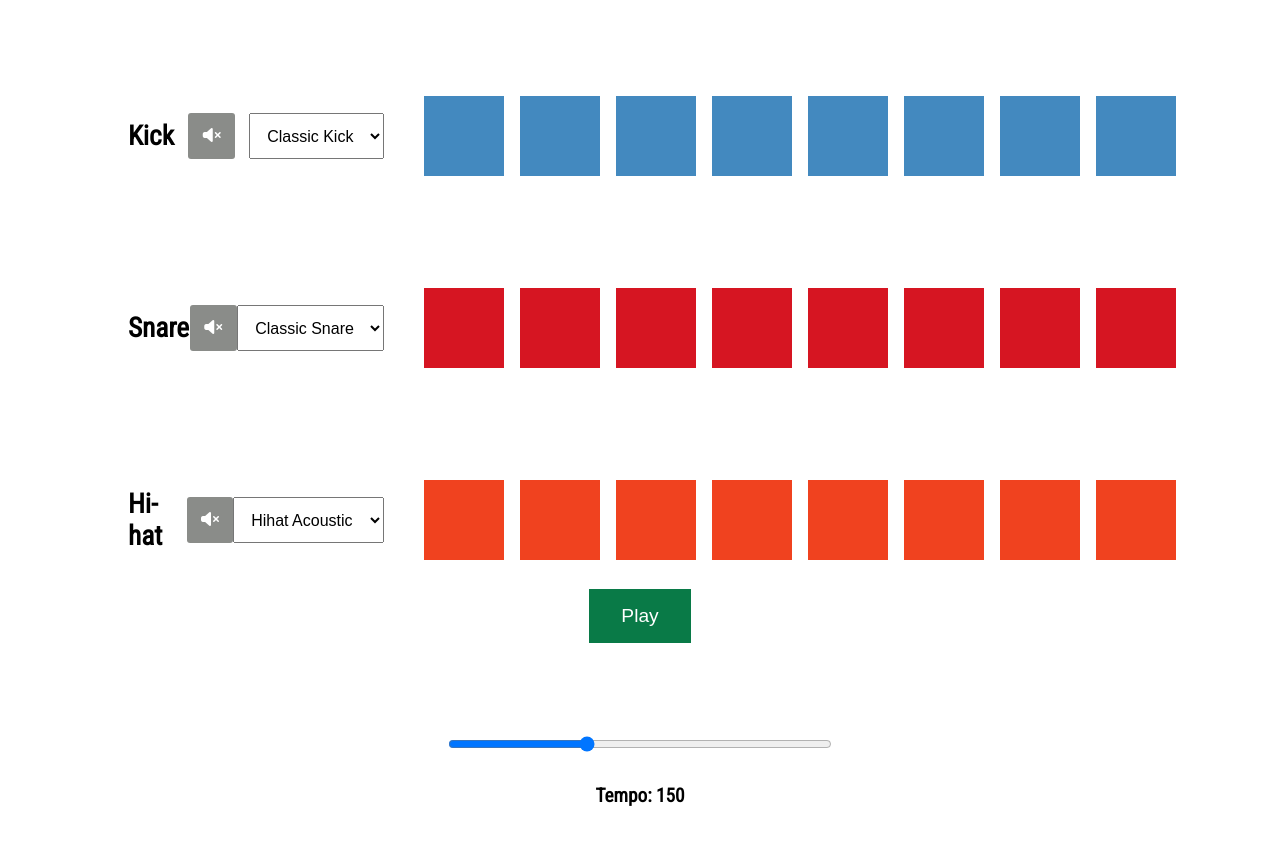
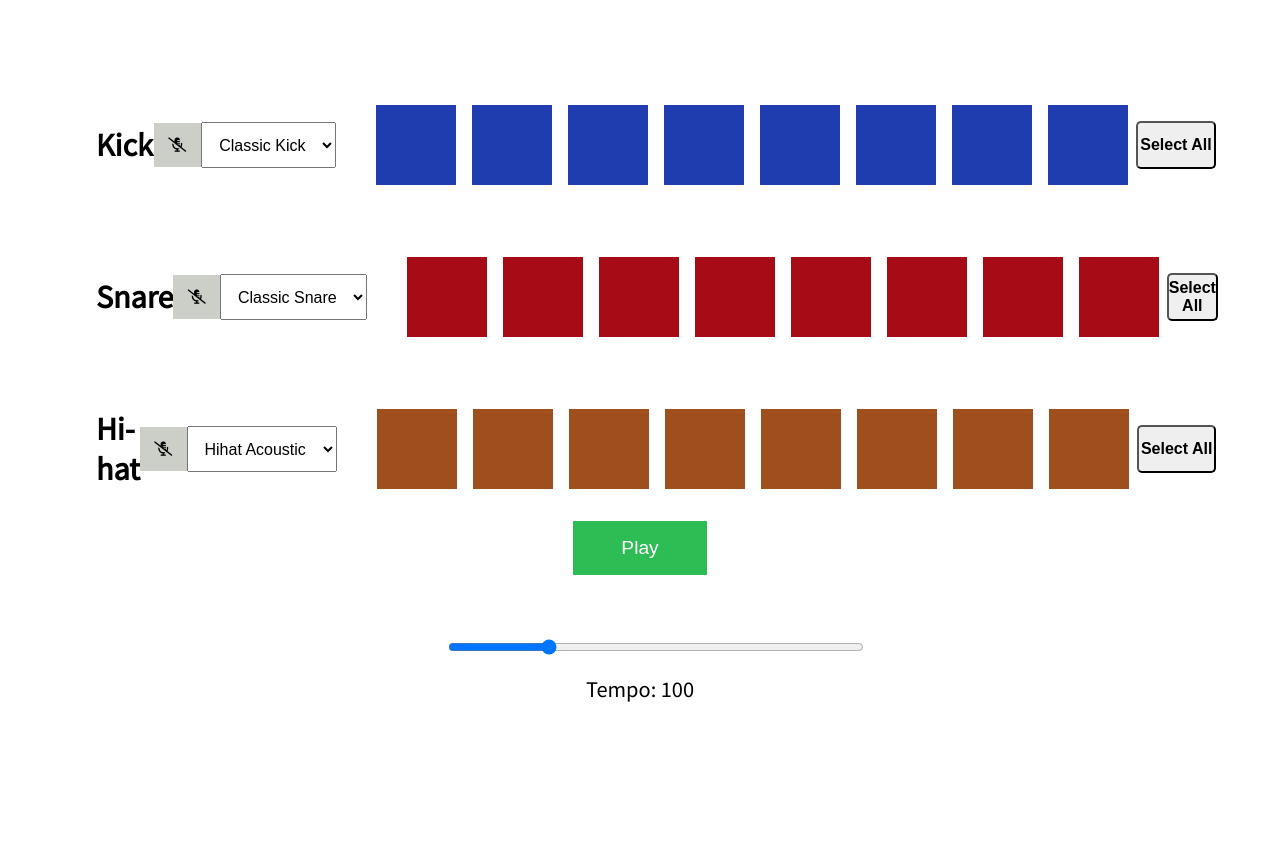
Before and after one commit to Ilkin1992/ilkin_javascript_projects, a PHP site: page / in a window 1280 px wide. After the commit the page ends 702 px from the top, so only its background shows below. Run offline with PHP 8.4, Linux system fonts and the light colour scheme; some libraries are stand-ins or nearby versions.

Commit message:
Added additional functionality

```diff
--- a/Beatmaker/css/style.css
+++ b/Beatmaker/css/style.css
@@ -1,53 +1,16 @@
 * {
     margin: 0;
     padding: 0;
-    box-sizing: border-box;
 }
 
 body {
-    font-family: 'Roboto Condensed', sans-serif;
-    font-size: 0.85rem;
+    font-family: 'Source Sans Pro', sans-serif;
 }
 
 i,
 svg {
     pointer-events: none;
 }
-
-.kick-pad,
-.snare-pad,
-.hihat-pad {
-    width: 5rem;
-    height: 5rem;
-    margin: 1rem 0.5rem;
-    cursor: pointer;
-}
-
-.kick-pad {
-    background-color: #4389bf;
-}
-
-.snare-pad {
-    background-color: #d61522;
-}
-
-.hihat-pad {
-    background-color: #f0421f;
-}
-
-.kick-pad.active {
-    background-color: #1a6197;
-}
-
-.snare-pad.active {
-    background-color: #af0f1a;
-}
-
-.hihat-pad.active {
-    background-color: #c02c0f;
-}
-
-
 
 .sequencer {
     display: flex;
@@ -57,14 +20,54 @@ svg {
     justify-content: center;
 }
 
-.hihat-track,
-.snare-track,
-.kick-track {
+
+.kick_pad,
+.snare_pad,
+.hihat_pad {
+    width: 5rem;
+    height: 5rem;
+    margin: 1rem 0.5rem;
+    cursor: pointer;
+}
+
+.kick_pad {
+    background-color: #203db0;
+}
+
+.snare_pad {
+    background-color: #a60c16;
+}
+
+.hihat_pad {
+    background-color: #a14e1f;
+}
+
+
+.pad {
+    transition: all 0.5s ease;
+}
+
+
+.kick_pad.active {
+    background-color: #0a2488;
+}
+
+.snare_pad.active {
+    background-color: #92060f;
+}
+
+.hihat_pad.active {
+    background-color: #7c360d;
+}
+
+.kick_track,
+.snare_track,
+.hihat_track {
     display: flex;
     align-items: center;
-    width: 85%;
+    width: 90%;
     justify-content: space-between;
-    margin-top: 5rem;
+    margin-top: 2.5rem;
 }
 
 .kick,
@@ -81,31 +84,46 @@ svg {
     margin: 0rem 2rem;
 }
 
-.controls button {
+.mute {
     padding: 0.9rem;
     border: none;
-    background: #8a8c89;
-    color: white;
-    font-size: 1rem;
-    border-radius: 3px;
+    background-color: #cccfc8;
+    font-size: 0.9rem;
     cursor: pointer;
-    transition: all 0.5 ease;
-}
-
-.pad {
     transition: all 0.5s ease;
 }
 
-.play {
-    padding: 1rem 2rem;
-    font-size: 1.2rem;
-    background: #097a47;
-    color: white;
-    border: none;
-    cursor: pointer;
-    margin-top: 0.8rem;
-    margin-bottom: 0.8rem;
+.mute2 {
+    background-color: #535352;
 }
+
+.active {
+    background-color: #6c7068;
+}
+
+.choose {
+    width: 5rem;
+    height: 3rem;
+    font-size: 1rem;
+    font-weight: 600;
+    border-radius: 5px;
+}
+
+.tempo {
+    margin: 3rem;
+    width: 30%;
+}
+
+.tempo_slider {
+    padding: 1rem;
+    width: 100%;
+}
+
+.tempo p {
+    text-align: center;
+    font-size: 1.4rem;
+}
+
 
 select {
     padding: 0.8rem;
@@ -113,29 +131,22 @@ select {
 }
 
 
-.mute.active {
-    background: #464746;
-}
-
-.tempo {
-    margin: 3rem;
-    width: 30%;
-}
-
-.tempo-slider {
-    padding: 1rem;
-
-    margin: 1rem 0rem;
-    width: 100%;
-    position: relative;
+.play {
+    padding: 1rem 3rem;
+    font-size: 1.2rem;
+    margin-top: 1rem;
+    color: white;
+    background-color: #2dbd54;
+    border: none;
     cursor: pointer;
 }
 
-.tempo p {
-    font-size: 1.2rem;
-    font-weight: bold;
-    text-align: center;
+.stop {
+    background-color: #92060f;
 }
+
+
+
 
 @keyframes playTrack {
     from {
@@ -145,4 +156,33 @@ select {
     to {
         transform: scale(1.2);
     }
+
 }
+
+
+
+@media only screen and (max-width: 600px) {
+
+    .kick_track,
+    .snare_track,
+    .hihat_track {
+        display: flex;
+        flex-direction: column;
+        align-items: center;
+        width: 90%;
+        justify-content: space-between;
+        margin-top: 2.5rem;
+    }
+
+    .kick,
+    .snare,
+    .hihat {
+        display: flex;
+        width: 70%;
+    }
+
+    .controls {
+        display: block;
+    }
+
+}
--- a/Beatmaker/index.html
+++ b/Beatmaker/index.html
@@ -3,73 +3,78 @@
   <head>
     <meta charset="UTF-8" />
     <meta name="viewport" content="width=device-width, initial-scale=1.0" />
-    <title>Beatmaker</title>
-    <link rel="preconnect" href="https://fonts.gstatic.com" />
-    <link
-      href="https://fonts.googleapis.com/css2?family=Roboto+Condensed&display=swap"
-      rel="stylesheet"
-    />
+    <title>Document</title>
     <script
       src="https://kit.fontawesome.com/c23a6f5490.js"
       crossorigin="anonymous"
     ></script>
+    <link rel="preconnect" href="https://fonts.gstatic.com" />
+    <link
+      href="https://fonts.googleapis.com/css2?family=Source+Sans+Pro&display=swap"
+      rel="stylesheet"
+    />
     <link rel="stylesheet" href="css/style.css" />
   </head>
   <body>
     <div class="sequencer">
-      <div class="kick-track">
+      <!-- First (kick) track -->
+      <div class="kick_track">
         <div class="controls">
           <h1>Kick</h1>
-          <button data-track="0" class="mute kick-volume">
-            <i class="fas fa-volume-mute"></i>
+          <button data-track="0" class="mute kick_volume">
+            <i class="fas fa-microphone-alt-slash"></i>
           </button>
-          <select name="kick-select" id="kick-select">
+          <select name="kick_select" id="kick_select" class="kick_select">
             <option value="./sounds/kick-classic.wav">Classic Kick</option>
             <option value="./sounds/kick-808.wav">808 Kick</option>
-            <option value="./sounds/kick-heavy.wav">Kick Heavy</option>
+            <option value="./sounds/kick-heavy.wav">Heavy Kick</option>
           </select>
         </div>
         <div class="kick">
-          <div class="pad kick-pad b0"></div>
-          <div class="pad kick-pad b1"></div>
-          <div class="pad kick-pad b2"></div>
-          <div class="pad kick-pad b3"></div>
-          <div class="pad kick-pad b4"></div>
-          <div class="pad kick-pad b5"></div>
-          <div class="pad kick-pad b6"></div>
-          <div class="pad kick-pad b7"></div>
+          <div class="pad kick_pad b0"></div>
+          <div class="pad kick_pad b1"></div>
+          <div class="pad kick_pad b2"></div>
+          <div class="pad kick_pad b3"></div>
+          <div class="pad kick_pad b4"></div>
+          <div class="pad kick_pad b5"></div>
+          <div class="pad kick_pad b6"></div>
+          <div class="pad kick_pad b7"></div>
         </div>
+        <button data-track="0" class="choose">Select All</button>
       </div>
-      <div class="snare-track">
+      <!-- Second (snare) track -->
+      <div class="snare_track">
         <div class="controls">
           <h1>Snare</h1>
-          <button data-track="1" class="mute snare-volume">
-            <i class="fas fa-volume-mute"></i>
+          <button data-track="1" class="mute snare_volume">
+            <i class="fas fa-microphone-alt-slash"></i>
           </button>
-          <select name="snare-select" id="snare-select">
+          <select name="snare_select" id="snare_select" class="snare_select">
             <option value="./sounds/snare-acoustic01.wav">Classic Snare</option>
             <option value="./sounds/snare-808.wav">808 Snare</option>
             <option value="./sounds/snare-vinyl02.wav">Snare Vinyl</option>
           </select>
         </div>
         <div class="snare">
-          <div class="pad snare-pad b0"></div>
-          <div class="pad snare-pad b1"></div>
-          <div class="pad snare-pad b2"></div>
-          <div class="pad snare-pad b3"></div>
-          <div class="pad snare-pad b4"></div>
-          <div class="pad snare-pad b5"></div>
-          <div class="pad snare-pad b6"></div>
-          <div class="pad snare-pad b7"></div>
+          <div class="pad snare_pad b0"></div>
+          <div class="pad snare_pad b1"></div>
+          <div class="pad snare_pad b2"></div>
+          <div class="pad snare_pad b3"></div>
+          <div class="pad snare_pad b4"></div>
+          <div class="pad snare_pad b5"></div>
+          <div class="pad snare_pad b6"></div>
+          <div class="pad snare_pad b7"></div>
         </div>
+        <button data-track="1" class="choose">Select All</button>
       </div>
-      <div class="hihat-track">
+      <!-- Third (Hi-hat track) -->
+      <div class="hihat_track">
         <div class="controls">
           <h1>Hi-hat</h1>
-          <button data-track="2" class="mute hihat-volume">
-            <i class="fas fa-volume-mute"></i>
+          <button data-track="2" class="mute hihat_volume">
+            <i class="fas fa-microphone-alt-slash"></i>
           </button>
-          <select name="hihat-select" id="hihat-select">
+          <select name="hihat_select" id="hihat_select" class="hihat_select">
             <option value="./sounds/hihat-acoustic01.wav">
               Hihat Acoustic
             </option>
@@ -77,32 +82,33 @@
           </select>
         </div>
         <div class="hihat">
-          <div class="pad hihat-pad b0"></div>
-          <div class="pad hihat-pad b1"></div>
-          <div class="pad hihat-pad b2"></div>
-          <div class="pad hihat-pad b3"></div>
-          <div class="pad hihat-pad b4"></div>
-          <div class="pad hihat-pad b5"></div>
-          <div class="pad hihat-pad b6"></div>
-          <div class="pad hihat-pad b7"></div>
+          <div class="pad hihat_pad b0"></div>
+          <div class="pad hihat_pad b1"></div>
+          <div class="pad hihat_pad b2"></div>
+          <div class="pad hihat_pad b3"></div>
+          <div class="pad hihat_pad b4"></div>
+          <div class="pad hihat_pad b5"></div>
+          <div class="pad hihat_pad b6"></div>
+          <div class="pad hihat_pad b7"></div>
         </div>
+        <button data-track="2" class="choose">Select All</button>
       </div>
       <button class="play">Play</button>
       <div class="tempo">
         <input
+          class="tempo_slider"
           type="range"
-          class="tempo-slider"
           max="400"
           min="20"
-          value="150"
+          value="100"
         />
-        <p>Tempo: <span class="tempo-nr">150</span></p>
+        <p>Tempo: <span class="tempo_number">100</span></p>
       </div>
     </div>
 
-    <audio class="kick-sound" src="sounds/kick-classic.wav"></audio>
-    <audio class="snare-sound" src="sounds/snare-acoustic01.wav"></audio>
-    <audio class="hihat-sound" src="sounds/hihat-acoustic01.wav"></audio>
+    <audio class="kick_sound" src="sounds/kick-classic.wav"></audio>
+    <audio class="snare_sound" src="sounds/snare-acoustic01.wav"></audio>
+    <audio class="hihat_sound" src="sounds/hihat-acoustic01.wav"></audio>
     <script src="js/app.js"></script>
   </body>
 </html>
--- a/Beatmaker/js/app.js
+++ b/Beatmaker/js/app.js
@@ -5,16 +5,19 @@ class Drumkit {
         this.currentKick = './sounds/kick-classic.wav';
         this.currentSnare = './sounds/snare-acoustic01.wav';
         this.currentHihat = './sounds/hihat-acoustic01.wav';
-        this.kickAudio = document.querySelector('.kick-sound');
-        this.snareAudio = document.querySelector('.snare-sound');
-        this.hihatAudio = document.querySelector('.hihat-sound');
+        this.kickAudio = document.querySelector('.kick_sound');
+        this.snareAudio = document.querySelector('.snare_sound');
+        this.hihatAudio = document.querySelector('.hihat_sound');
         this.index = 0;
-        this.bpm = 250;
+        this.bpm = 120;
         this.isPlaying = null;
         this.selects = document.querySelectorAll('select');
         this.muteBtns = document.querySelectorAll('.mute');
-        this.tempoSlider = document.querySelector('.tempo-slider');
+        this.tempoSlider = document.querySelector('.tempo_slider');
+        this.chooseAllButtons = document.querySelectorAll('.choose');
     }
+
+
 
     activePad() {
         this.classList.toggle('active');
@@ -26,150 +29,168 @@ class Drumkit {
         //Loop over the pads
         activeBars.forEach(bar => {
             bar.style.animation = `playTrack 0.3s alternate ease-in-out 2`;
-        //Check if pads are active
-        if(bar.classList.contains('active')) {
-        //Check each sound
-        if (bar.classList.contains('kick-pad')) {
+            //Adding sounds
+            if (bar.classList.contains('active')) {
+                if (bar.classList.contains('kick_pad')) {
                     this.kickAudio.currentTime = 0;
                     this.kickAudio.play();
                 }
-        if (bar.classList.contains('snare-pad')) {
+                if (bar.classList.contains('snare_pad')) {
                     this.snareAudio.currentTime = 0;
                     this.snareAudio.play();
                 }
-        if (bar.classList.contains('hihat-pad')) {
+                if (bar.classList.contains('hihat_pad')) {
                     this.hihatAudio.currentTime = 0;
                     this.hihatAudio.play();
                 }
-        };
-        });
+            }
+        })
+        this.index++;
+    }
 
-        this.index++;
-
-    }
     start() {
         const interval = (60/this.bpm) * 1000;
-        //Clear the interval
-        if (this.isPlaying) {
+        if (!this.isPlaying) {
+            this.isPlaying = setInterval( ()=> {
+                this.repeat();
+                },interval)
+        } else {
             clearInterval(this.isPlaying);
-            console.log(this.isPlaying);
             this.isPlaying = null;
-        } else {
-
-            this.isPlaying = setInterval(() => {
-                this.repeat();
-            }, interval);
         }
     }
+
     updateBtn() {
-       if(!this.isPlaying) {
+        if (!this.isPlaying) {
             this.playBtn.innerText = 'Stop';
-           this.playBtn.classList.add('active');
+            this.playBtn.classList.add('stop');
         } else {
             this.playBtn.innerText = 'Play';
-        this.playBtn.classList.remove('active');
+            this.playBtn.classList.remove('stop');
         }
     }
+
     changeSound(e) {
-       console.log(e);
-       const selectionName = e.target.name;
-       const selectionValue = e.target.value;
-       switch(selectionName) {
-           case 'kick-select':
-               this.kickAudio.src = selectionValue;
+    this.selectionName = e.target.name;
+    this.selectionValue = e.target.value;
+    switch (this.selectionName) {
+        case 'kick_select':
+        this.kickAudio.src = this.selectionValue;
         break;
-           case 'snare-select':
-               this.snareAudio.src = selectionValue;
+        case 'snare_select':
+            this.snareAudio.src = this.selectionValue;
             break;
-           case 'hihat-select':
-               this.hihatAudio.src = selectionValue;
-               break;
+        case 'hihat_select':
+            this.hihatAudio.src = this.selectionValue;
        }
     }
+
     mute(e) {
         const muteIndex = e.target.getAttribute('data-track');
-       e.target.classList.toggle('active');
-
-       if (e.target.classList.contains('active')) {
-           switch(muteIndex) {
-               case '0':
+        e.target.classList.toggle('mute2');
+        if (e.target.classList.contains('mute2')) {
+            switch (muteIndex) {
+                case "0":
                 this.kickAudio.volume = 0;
                 break;
-               case '1':
+                case "1":
                 this.snareAudio.volume = 0;
                 break;
-               case '2':
+                case "2":
                 this.hihatAudio.volume = 0;
-                   break;
             }
-       } else {
-           switch(muteIndex) {
-            case '0':
+        }  else {
+            switch (muteIndex) {
+                case "0":
                 this.kickAudio.volume = 1;
                 break;
-            case '1':
+                case "1":
                 this.snareAudio.volume = 1;
                 break;
-            case '2':
+                case "2":
                 this.hihatAudio.volume = 1;
-                break;
-           }
-       }
-   }
-   changeTempo(e) {
-       const tempoText = document.querySelector('.tempo-nr');
-
-       tempoText.innerText = e.target.value;
-   }
-   updateTempo(e) {
-    this.bpm = e.target.value;
-   clearInterval(this.isPlaying);
-   this.isPlaying = null;
-   const playBtn = document.querySelector('.play');
-   if (playBtn.classList.contains('active')) {
-       this.start();
             }
         }
     }
 
-const drumKit = new Drumkit();
+    changeTempo(e) {
+        const tempoText = document.querySelector('.tempo_number');
+        this.bpm = e.target.value;
+        tempoText.innerText = e.target.value;
+    }
 
+    updateTempo() {
+        clearInterval(this.isPlaying);
+        this.isPlaying = null;
+        const playBtn = document.querySelector('.play');
+        if (playBtn.classList.contains('stop')) {
+            this.start();
+        }
+    }
+
+    selectAll(e) {
+        const indicator = e.target.getAttribute('data-track');
+        const kickPad = document.querySelectorAll('.kick_pad')
+        const snarePad = document.querySelectorAll('.snare_pad')
+        const hihatPad = document.querySelectorAll('.hihat_pad')
+        switch (indicator) {
+            case '0':
+            kickPad.forEach(pad => {
+                pad.classList.toggle('active');
+            })
+                break;
+            case '1':
+                snarePad.forEach(pad => {
+                    pad.classList.toggle('active');
+                })
+                break;
+            case '2':
+                hihatPad.forEach(pad => {
+                    pad.classList.toggle('active');
+                })
+        }
+    };
+}
+
+const drumkit = new Drumkit();
 
 //Event listeners
 
+drumkit.pads.forEach(pad => {
+    pad.addEventListener('click', drumkit.activePad);
+    pad.addEventListener('animationend', function() {
+        this.style.animation = "";
+    })
+    });
 
 
-drumKit.pads.forEach(pad => {
-    pad.addEventListener('click', drumKit.activePad);
-    pad.addEventListener('animationend', function(){
-    this.style.animation = '';
+drumkit.playBtn.addEventListener('click', function() {
+drumkit.updateBtn()
+drumkit.start()
+});
+
+drumkit.selects.forEach(select => {
+    select.addEventListener('change', function(e){
+    drumkit.changeSound(e)
     });
 });
 
-drumKit.playBtn.addEventListener('click', function(){
-    drumKit.updateBtn();
-  drumKit.start();
-
-});
-
-
-drumKit.selects.forEach(select => {
-select.addEventListener('change', function(e) {
-drumKit.changeSound(e);
+drumkit.muteBtns.forEach(btn => {
+    btn.addEventListener('click', function(e){
+    drumkit.mute(e);
     });
 });
 
-drumKit.muteBtns.forEach(btn => {
- btn.addEventListener('click', function(e) {
-     drumKit.mute(e);
+drumkit.tempoSlider.addEventListener('input', function(e) {
+    drumkit.changeTempo(e);
+});
+
+drumkit.tempoSlider.addEventListener('change', function(e) {
+    drumkit.updateTempo(e);
+});
+
+drumkit.chooseAllButtons.forEach(button => {
+button.addEventListener('click', function(e) {
+drumkit.selectAll(e);
 });
 });
-
-
-drumKit.tempoSlider.addEventListener('input', function(e){
-drumKit.changeTempo(e);
-});
-
-drumKit.tempoSlider.addEventListener('change', function(e){
-drumKit.updateTempo(e);
-});
```
Lines whose indentation alone changed are shown as unchanged.
